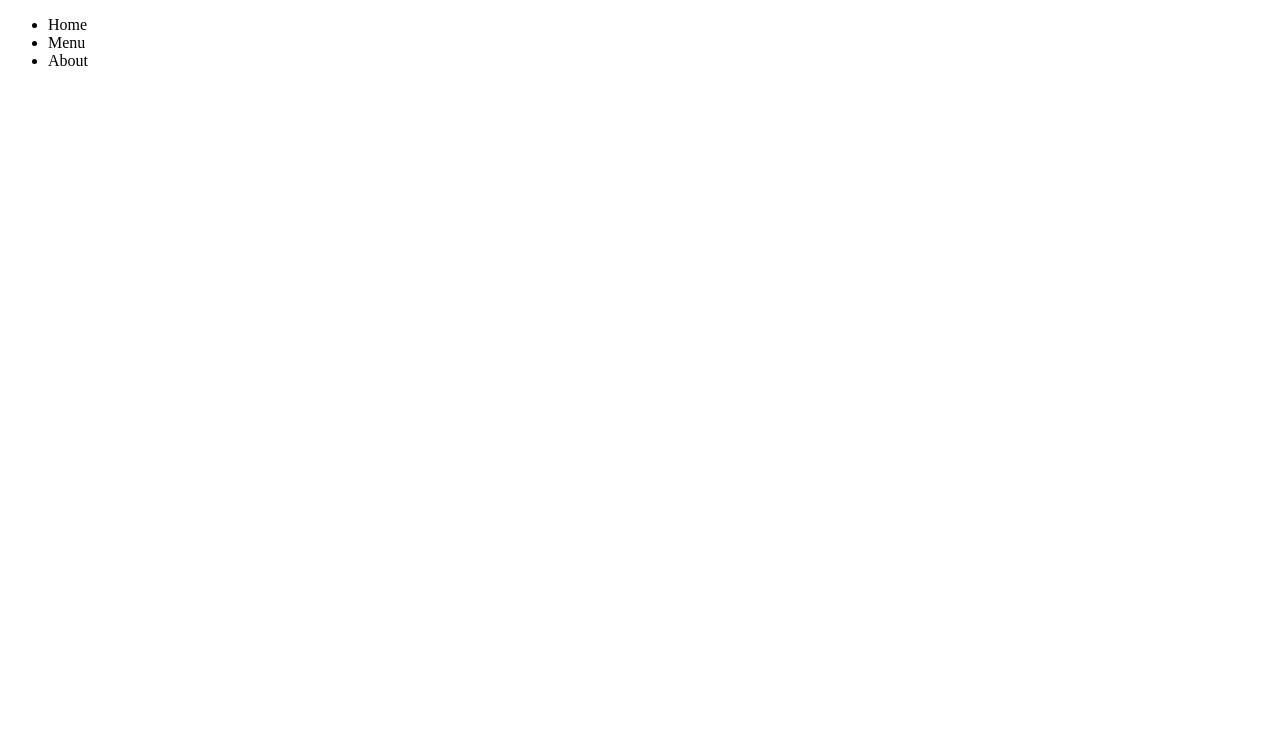
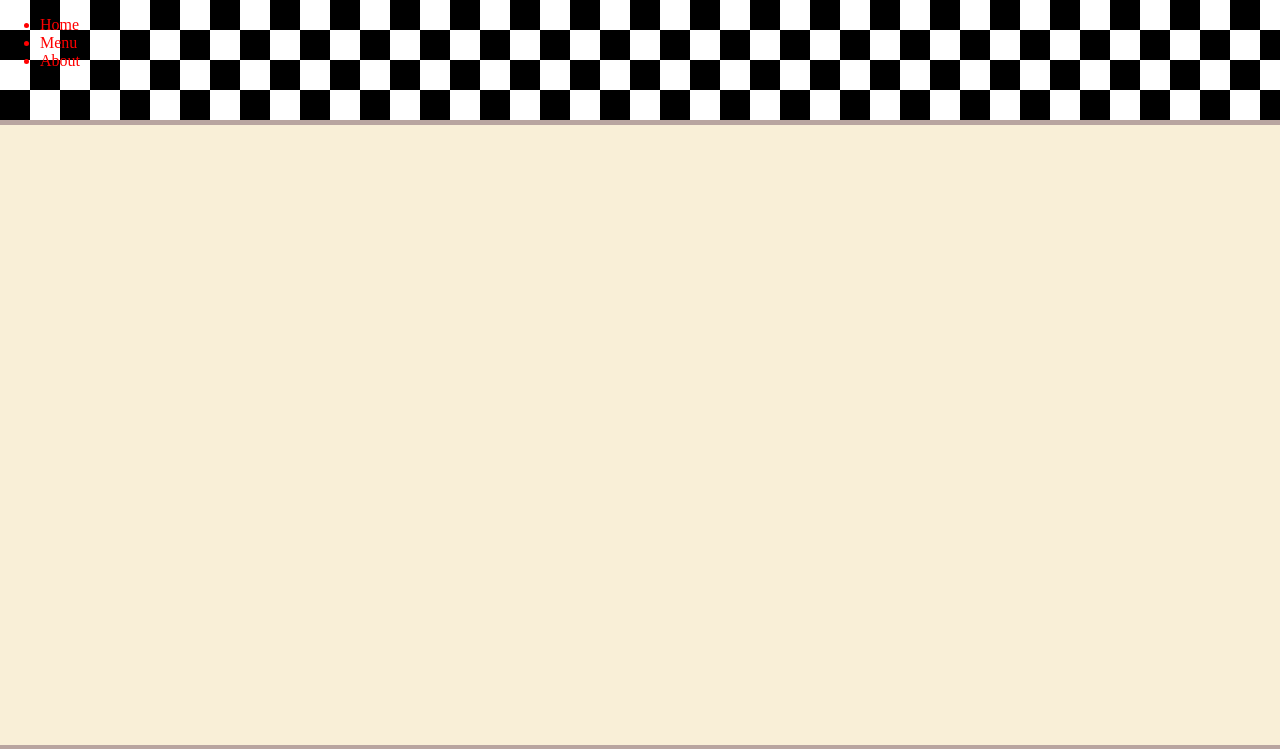
Before and after one commit to Silinde87/top-restaurant, a website built with webpack: page dist/index.html in a window 1280 px wide. Shown: the top 749 px of the page. Built offline with nearby package versions, Linux system fonts and the light colour scheme.

Commit message:
feat: Create home element and invoke it at index.js. Also style

```diff
--- a/src/functions/tools.js
+++ b/src/functions/tools.js
@@ -1,6 +1,6 @@
 //COMMON ASSIST FUNCTIONS
 
-//When called, created a html element with id, and/or classes and/or content.
+//When called, creat an html element with id, and/or classes and/or content.
 function createHtmlElement(type, id, arrayClasses, content) {
     const element = document.createElement(type);
     if (id) element.id = id;
--- a/src/index.js
+++ b/src/index.js
@@ -1,12 +1,13 @@
-//import css from "./styles/footer.css"
-
+import css from "./styles/root.css";
 import { renderHeader } from "./modules/header";
+import { renderHome } from "./modules/home";
 import { renderFooter } from "./modules/footer";
 
 
 const $content = document.querySelector("#content");
 
 renderHeader();
+renderHome();
 renderFooter();
 
 export { $content };
--- a/src/modules/header.js
+++ b/src/modules/header.js
@@ -1,4 +1,5 @@
 //RENDER HEADER
+import css from "../styles/header.css";
 import { $content } from "../index";
 import { createHtmlElement } from "../functions/tools";
 
@@ -10,7 +11,7 @@ function renderHeader() {
         ulElem.appendChild(createHtmlElement("li", null, null, elem));
     });
 
-    const navElem = document.createElement("nav");
+    const navElem = createHtmlElement("nav", "nav-menu", ["chess"], null);
     navElem.appendChild(ulElem);
 
     $content.appendChild(navElem);
--- a/src/modules/home.js
+++ b/src/modules/home.js
@@ -1 +1,13 @@
 //RENDER HOME PAGE
+import css from "../styles/home.css";
+import { $content } from "../index";
+import { createHtmlElement } from "../functions/tools";
+
+function renderHome() {
+    const homeElem = createHtmlElement("section", null, ["home"], null);
+
+    $content.appendChild(homeElem);
+
+}
+
+export { renderHome };
```
Also changed, not shown: dist/index.html, dist/main.js.
